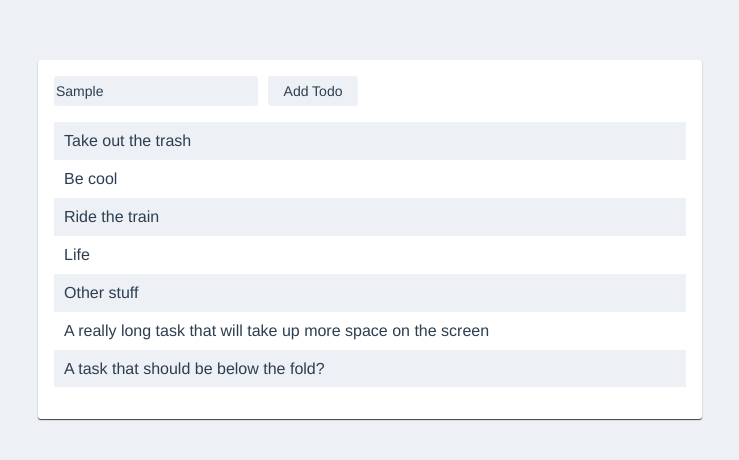
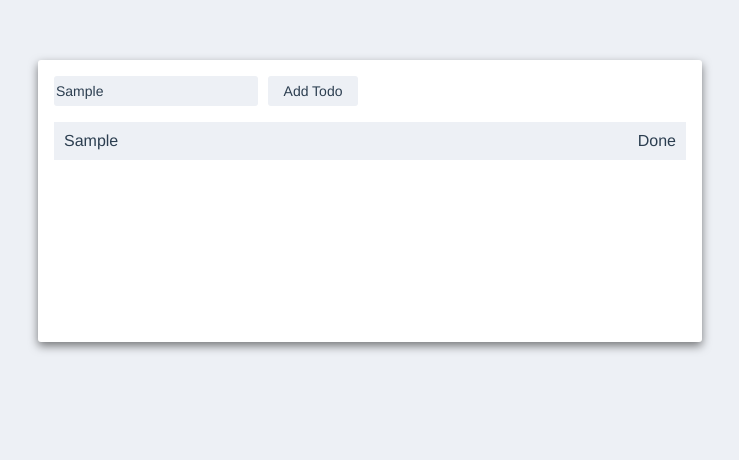
Before and after one commit to joehdodd/vue-todo, a Vue app: page / in a window 1280 px wide. Both pictures are taken after typing "Sample" into the empty fields and a click on the button "Add Todo". Shown: the top 460 px of the page, without its empty margins (270-1009 px from the left). Built offline with nearby package versions, Linux system fonts and the light colour scheme.

Commit message:
removeTodo method, use non-mutating method to add new todo

```diff
--- a/src/App.vue
+++ b/src/App.vue
@@ -1,31 +1,48 @@
 <template>
   <div id="app">
-    <ToDoList :todos="todos" :addTodo="addTodo" />
+    <ToDoList :todos="todos" :addTodo="addTodo" :removeTodo="removeTodo" />
   </div>
 </template>
 
 <script>
 import ToDoList from './components/ToDoList.vue';
 
+const uuidv4 = () => {
+  return ([1e7] + -1e3 + -4e3 + -8e3 + -1e11).replace(/[018]/g, c =>
+    // eslint-disable-next-line
+    (
+      c ^
+      (crypto.getRandomValues(new Uint8Array(1))[0] & (15 >> (c / 4)))
+    ).toString(16)
+  );
+};
+
 export default {
   name: 'app',
   data() {
     return {
-      todos: [
+      fakeTodos: [
         { task: 'Take out the trash' },
         { task: 'Be cool' },
         { task: 'Ride the train' },
         { task: 'Life' },
-        { task: 'Other stuff'},
-        { task: 'A really long task that will take up more space on the screen'},
-        { task: 'A task that should be below the fold?'}
+        { task: 'Other stuff' },
+        {
+          task: 'A really long task that will take up more space on the screen'
+        },
+        { task: 'A task that should be below the fold?' }
       ],
+      todos: []
     };
   },
   methods: {
     addTodo(text) {
-      const { todos } = this;
-      return text.length ? todos.push({ task: text }) : alert('Please enter some text.')
+      return text.length
+        ? (this.todos = [{ id: uuidv4(), task: text }, ...this.todos])
+        : alert('Please enter some text.');
+    },
+    removeTodo(id) {
+      return (this.todos = this.todos.filter(todo => todo.id !== id));
     }
   },
   components: {
--- a/src/components/ToDoList.vue
+++ b/src/components/ToDoList.vue
@@ -5,7 +5,10 @@
       <button>Add Todo</button>
     </form>
     <ul>
-      <li class="todo" v-for="todo in todos" :key="todo.task">{{todo.task}}</li>
+      <li class="todo" v-for="todo in todos" :key="todo.task">
+        <span class="todo-task">{{todo.task}}</span>
+        <span class="todo-remove" @click="removeTodo( todo.id )">Done</span>
+      </li>
     </ul>
   </div>
 </template>
@@ -16,13 +19,14 @@ export default {
   props: {
     todos: Array,
     addTodo: Function,
+    removeTodo: Function
   },
   data() {
     return {
       inputText: ''
-    }
+    };
   }
-}
+};
 </script>
 
 <!-- Add "scoped" attribute to limit CSS to this component only -->
@@ -42,10 +46,21 @@ ul {
 
 .todo {
   padding: 10px;
+  display: grid;
+  grid-auto-flow: column;
 }
 
 .todo:nth-child(odd) {
   background: #edf0f5;
+}
+
+.todo-task {
+  justify-self: start;
+}
+
+.todo-remove {
+  cursor: pointer;
+  justify-self: end;
 }
 
 a {
@@ -58,6 +73,6 @@ a {
   min-height: 250px;
   padding: 16px;
   border-radius: 3px;
-  box-shadow: 0px 1px 1px 0px rgba(0, 0, 0, 0.75);
+  box-shadow: 0px 4px 10px 0px rgba(0, 0, 0, 0.5);
 }
 </style>
```
